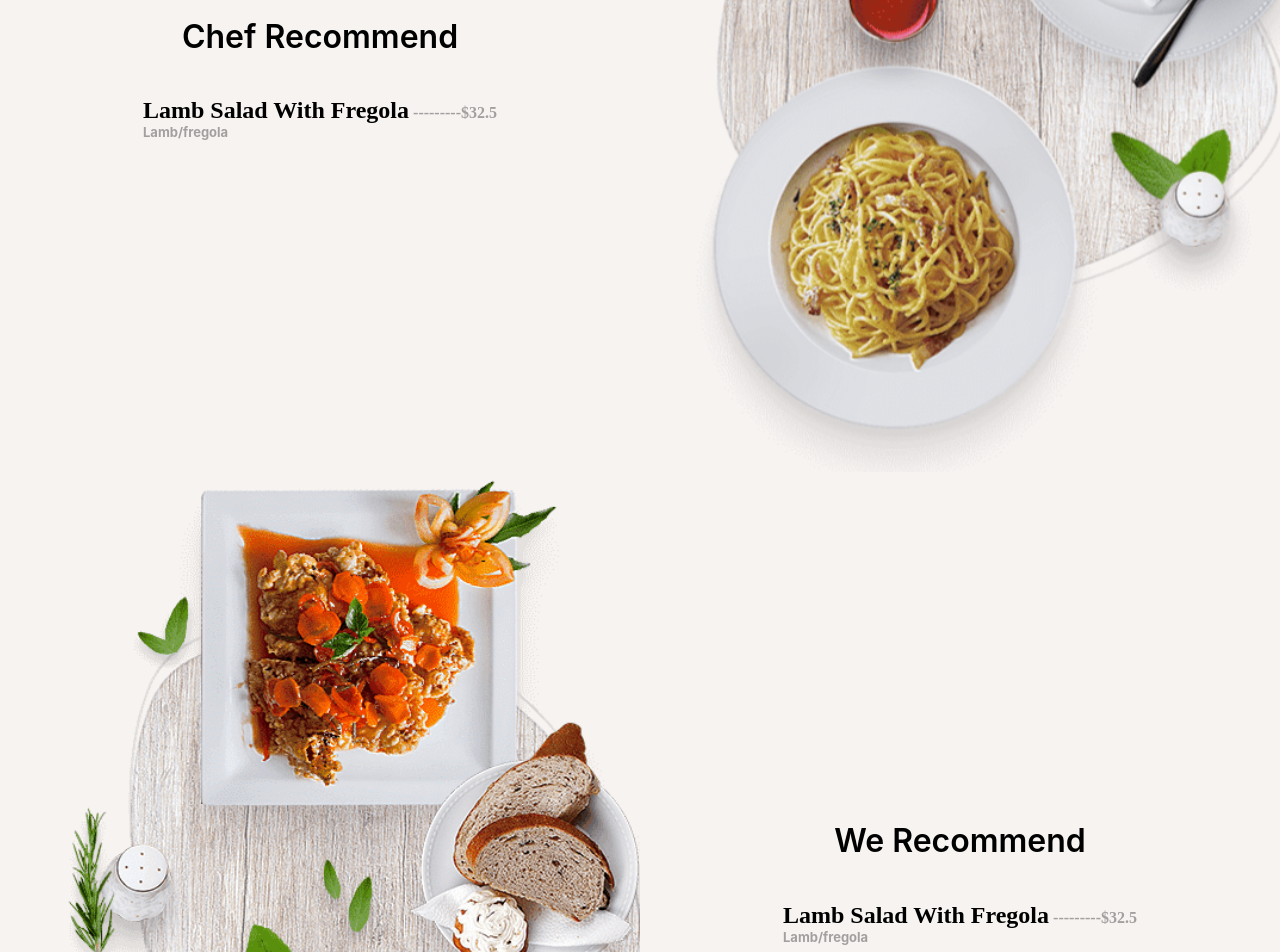
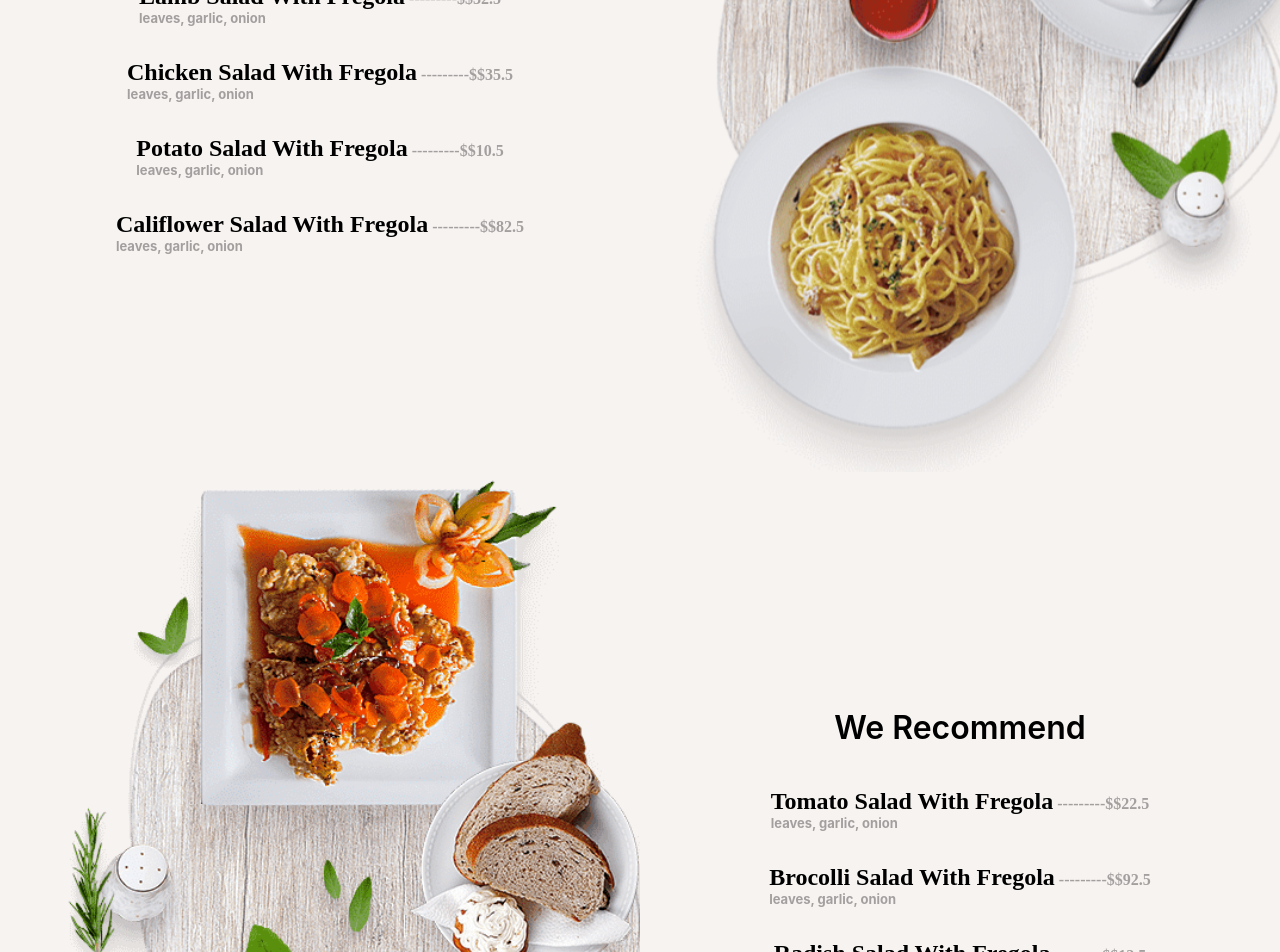
Before and after one commit to Yodawgz0/food-works, a React (Create React App) app: page / in a window 1280 px wide. Shown: the part 3020-3972 px from the top of the page. Built offline with nearby package versions, Linux system fonts and the light colour scheme.

Commit message:
adding map

```diff
--- a/src/components/Menu.js
+++ b/src/components/Menu.js
@@ -77,12 +77,19 @@ export default function Menu() {
       <div className="menulist">
         <div className="menulist__chefrecommend">
           <h1>Chef Recommend</h1>
+          {fooditem.map((element, index) => {
+            return index < 4 ? (
               <section className="dishname">
                 <h2 className="dishname__mainname">
-              Lamb Salad With Fregola<span> ---------$32.5</span>
+                  {element.name}
+                  <span> ---------${element.price}</span>
                 </h2>
-            <h3 className="dishname__desc">Lamb/fregola</h3>
+                <h3 className="dishname__desc">{element.indi}</h3>
               </section>
+            ) : (
+              <></>
+            );
+          })}
         </div>
         <div className="menulist__chefimage">
           <img alt="SampleImage" src={Chefrec} />
@@ -95,12 +102,19 @@ export default function Menu() {
         </div>
         <div className="menulist__chefrecommend">
           <h1>We Recommend</h1>
+          {fooditem.map((element, index) => {
+            return index > 3 ? (
               <section className="dishname">
                 <h2 className="dishname__mainname">
-              Lamb Salad With Fregola<span> ---------$32.5</span>
+                  {element.name}
+                  <span> ---------${element.price}</span>
                 </h2>
-            <h3 className="dishname__desc">Lamb/fregola</h3>
+                <h3 className="dishname__desc">{element.indi}</h3>
               </section>
+            ) : (
+              <></>
+            );
+          })}
         </div>
       </div>
       <div className="endredline">
```
Lines whose indentation alone changed are shown as unchanged.
